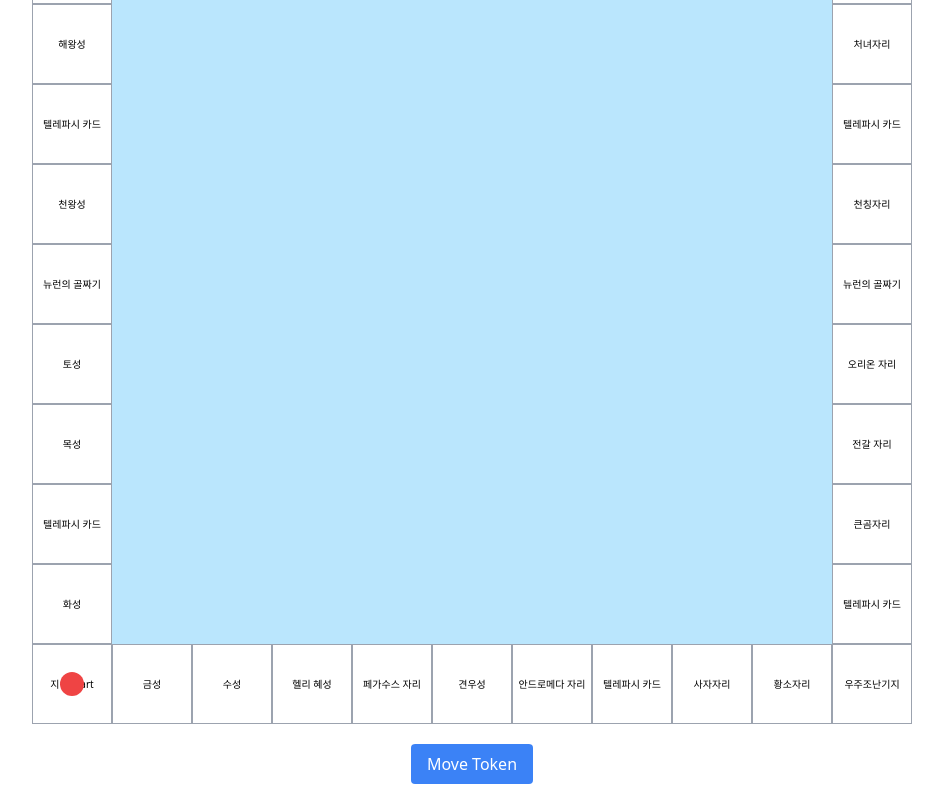
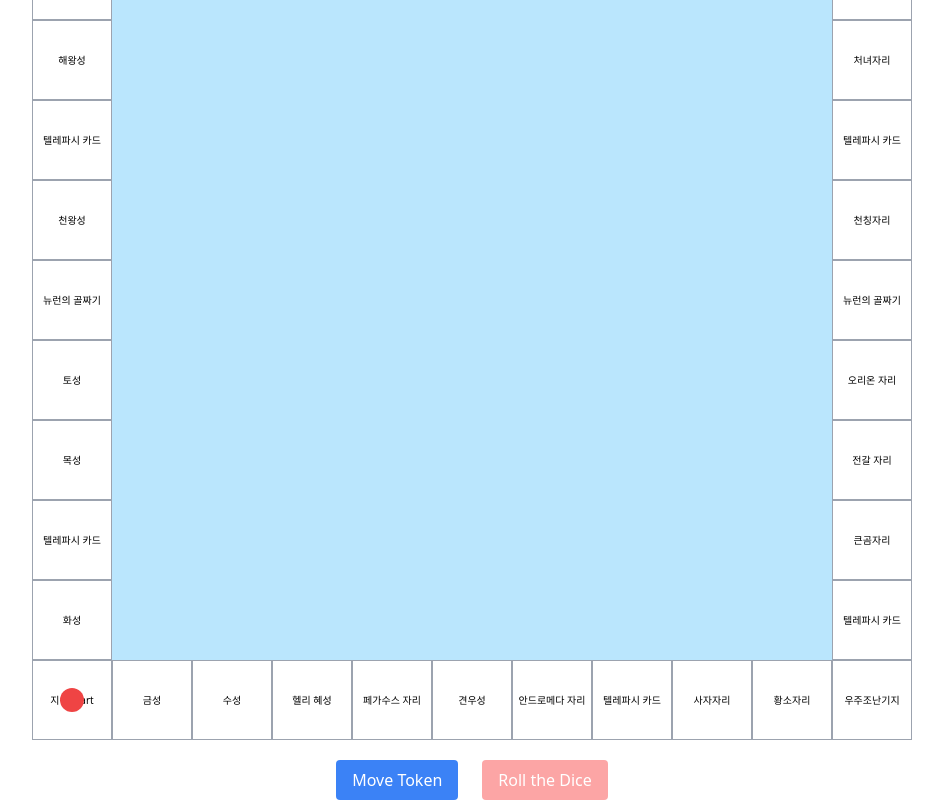
Before and after one commit to KIM9909/GamePlanet, a React (Vite) app in the folder meeple_front/: page /game/burumabul in a window 1280 px wide. Shown: the part 272-1072 px from the top of the page, without its empty margins (168-1111 px from the left). Built offline with nearby package versions, Linux system fonts and the light colour scheme.

Commit message:
✨ Feat(burumabul): 보드판과 주사위 연결
- 보드판에 Roll the Dice 버튼 추가
- 버튼을 누르면 주사위가 굴러가는 화면 렌더링
- 디자인 작업 전

Related to : #53

```diff
--- a/meeple_front/src/components/burumabul/TravelMap.jsx
+++ b/meeple_front/src/components/burumabul/TravelMap.jsx
@@ -1,5 +1,6 @@
-import { retry } from "@reduxjs/toolkit/query";
+
 import React, { useEffect, useState } from "react";
+import Dice from "./Dice"
 
 const TravelMap = () => {
   // cities 배열
@@ -16,7 +17,7 @@ const TravelMap = () => {
   const cells = Array.from({ length: totalCells }, (_, i) => i); // 칸 번호
   const [currentPosition, setCurrentPosition] = useState(39); // 현재 말 위치
   const [isFirstMove, setIsFirstMove] = useState(true)
-
+  const [showDice, setShowDice] = useState(false);
 
   // 칸 스타일
   const cellClass =
@@ -57,6 +58,11 @@ const TravelMap = () => {
   const bottomRow = cells.slice(size * 3 - 4, totalCells).reverse().map(renderCell);
   const leftColumn = cells.slice(0, size-2).reverse().map(renderCell);
 
+
+  const rollDice = () => {
+    setShowDice(true);
+  }
+
   return (
     <div className="flex flex-col items-center mt-10">
       <h1 className="text-2xl font-bold mb-5">부루마불 보드</h1>
@@ -79,13 +85,22 @@ const TravelMap = () => {
         {/* 하단 줄 */}
         <div className="flex">{bottomRow}</div>
       </div>
-      {/* 이동 버튼 */}
-      <button
-        onClick={moveToken}
-        className="mt-5 px-4 py-2 bg-blue-500 text-white rounded hover:bg-blue-600"
-      >
-        Move Token
-      </button>
+      {/* 이동 버튼 + 주사위 버튼 */}
+      <div className="flex">
+        <button
+          onClick={moveToken}
+          className="mt-5 mx-3 px-4 py-2 bg-blue-500 text-white rounded hover:bg-blue-600"
+        >
+          Move Token
+        </button>
+        <button
+          onClick={rollDice}
+          className="mt-5 mx-3 px-4 py-2 bg-red-300 text-white rounded hover:bg-blue-600"
+        >
+          Roll the Dice
+        </button>
+        {showDice && <Dice />}
+      </div>
     </div>
   );
 };
--- a/meeple_front/src/pages/game/BurumabulPage.jsx
+++ b/meeple_front/src/pages/game/BurumabulPage.jsx
@@ -5,7 +5,7 @@ import TravelMap from "../../components/burumabul/TravelMap"
 const BurumabulPage = () => {
   return (
     <div>
-      BurumablePage
+      <div className="text-4xl font-bold text-center">BurumablePage</div>
       <TravelMap />
     </div>
   )
```
